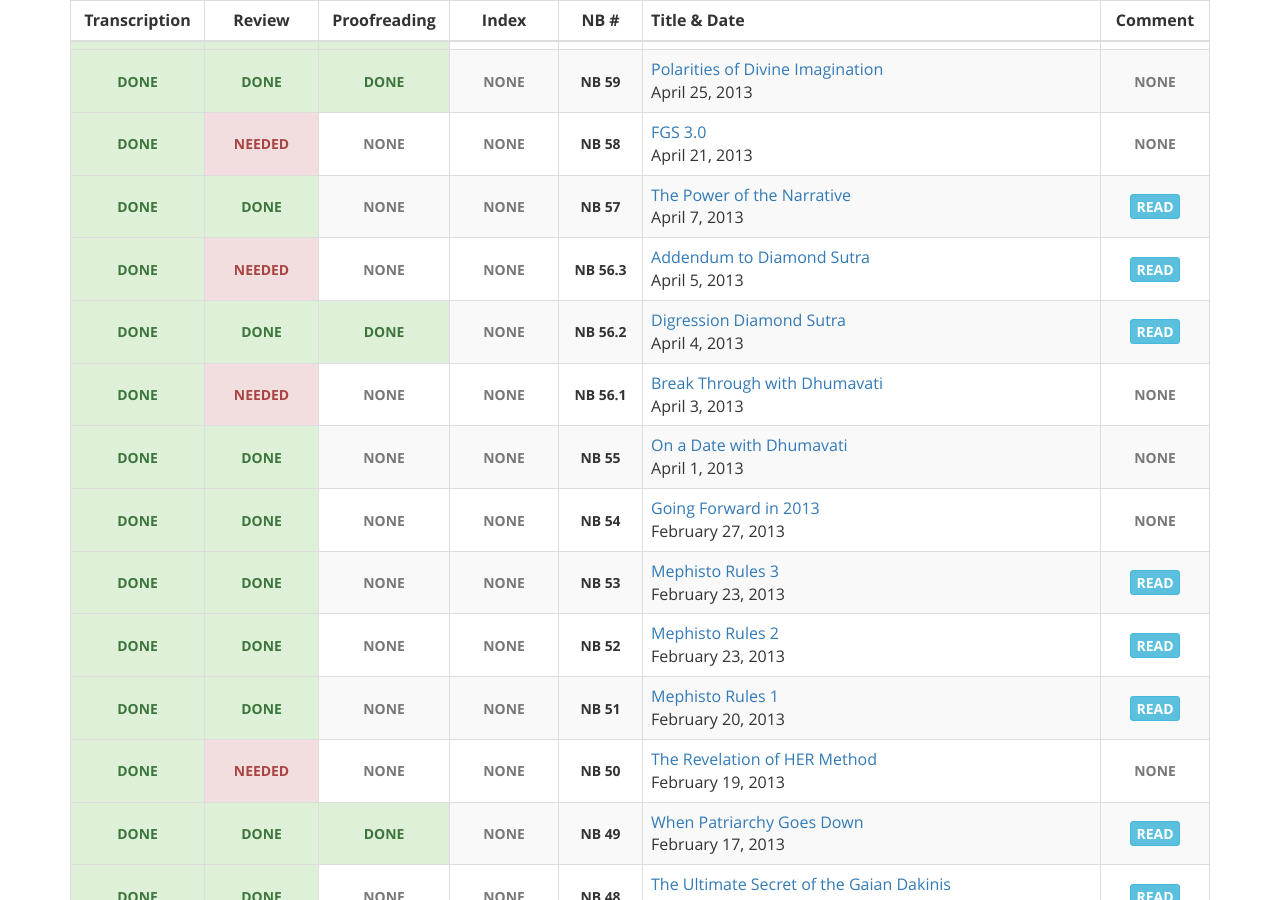
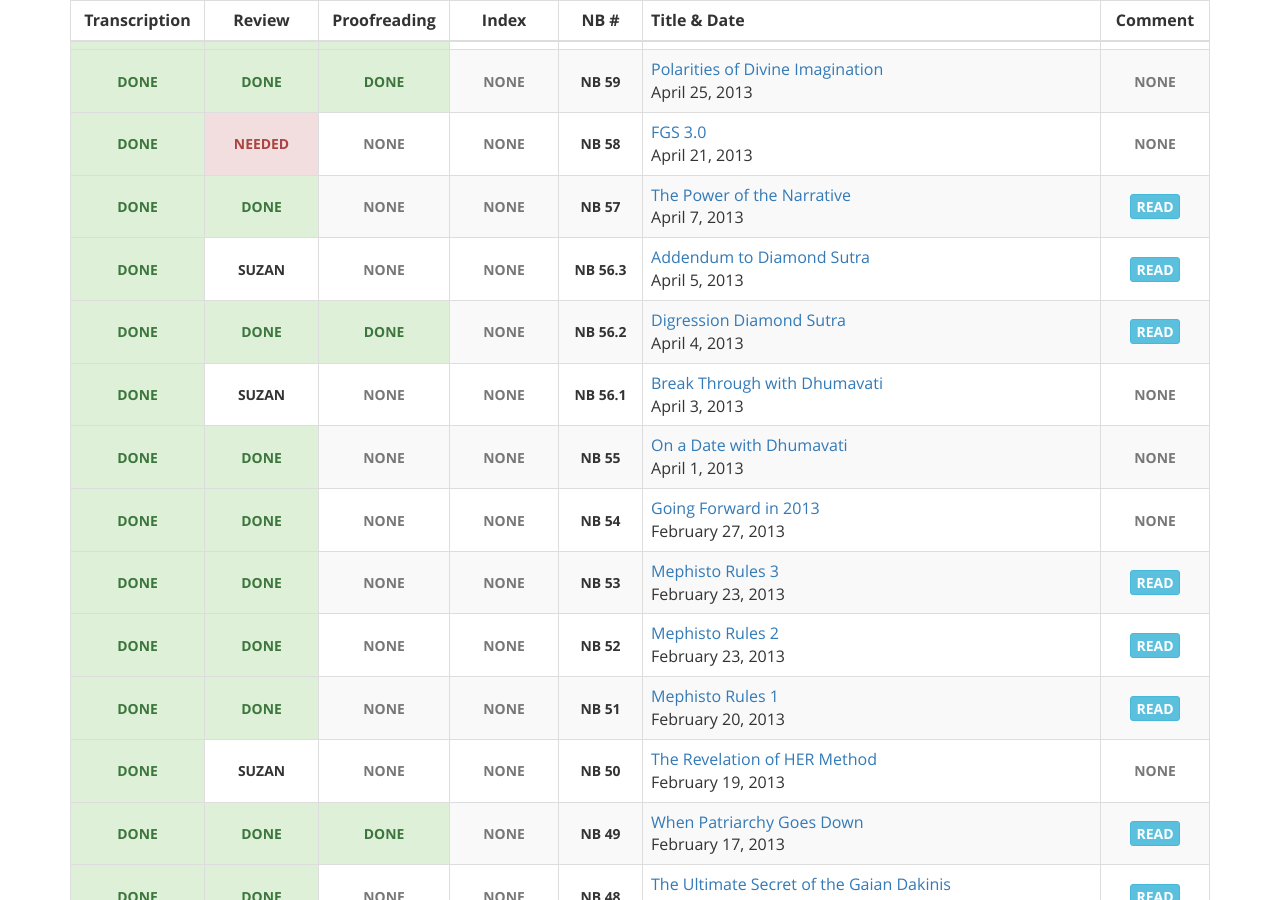
Before and after one commit to gaiaspora/gaiaspora.github.io, a Jekyll site: the page built from content/navigator-briefings.markdown, in a window 1280 px wide and 900 px high, scrolled down 4962 px. Built offline with Jekyll 4.4.1, drawn with Linux system fonts in a browser that asks for light colours.

Commit message:
Update nb.yaml

```diff
--- a/_data/nb.yaml
+++ b/_data/nb.yaml
@@ -675,7 +675,7 @@
 
 - NB: "56.3"
   Transcription: "done"
-  Review: "needed"
+  Review: "Suzan"
   Proofreading: "none"
   Index: "none"
   Title: "Addendum to Diamond Sutra"
@@ -693,7 +693,7 @@
 
 - NB: "56.1"
   Transcription: "done"
-  Review: "needed"
+  Review: "Suzan"
   Proofreading: "none"
   Index: "none"
   Title: "Break Through with Dhumavati"
@@ -747,7 +747,7 @@
 
 - NB: "50"
   Transcription: "done"
-  Review: "needed"
+  Review: "Suzan"
   Proofreading: "none"
   Index: "none"
   Title: "The Revelation of HER Method"
```
